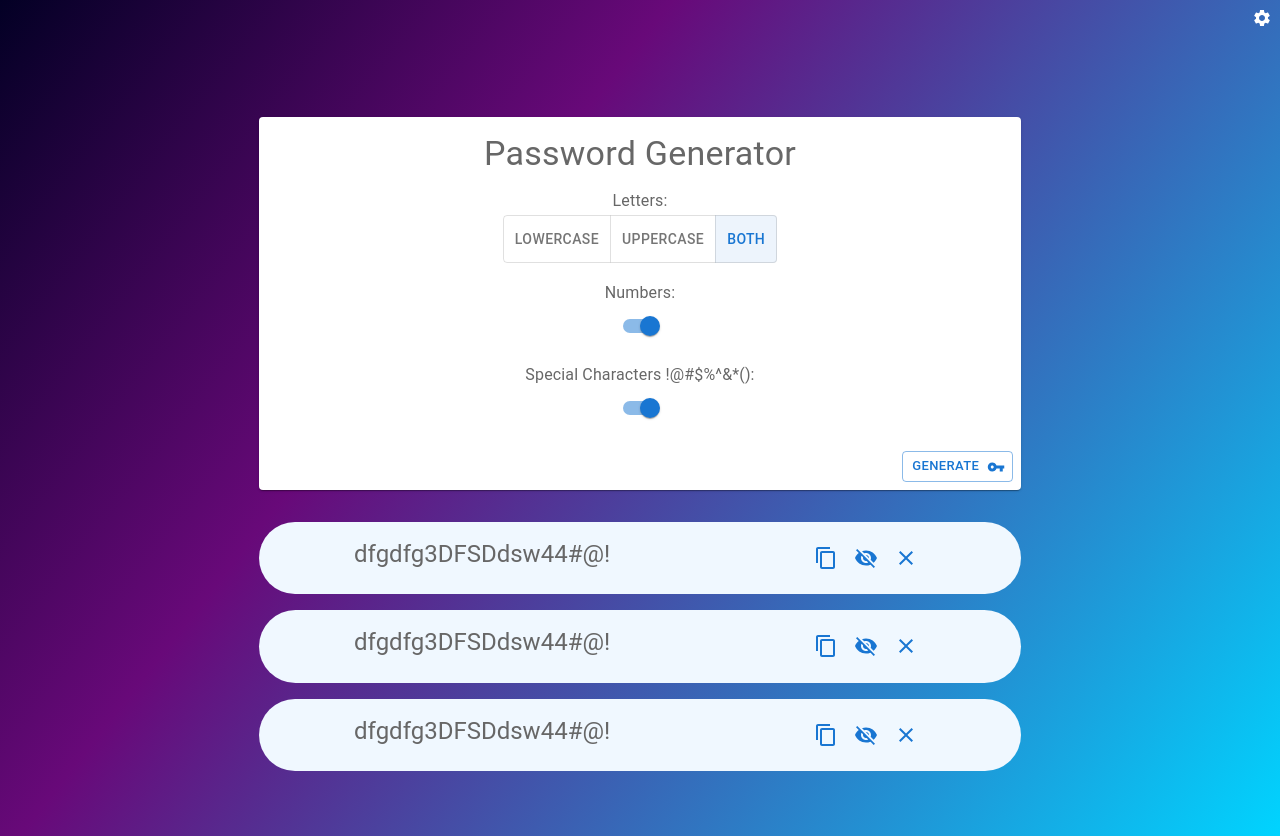
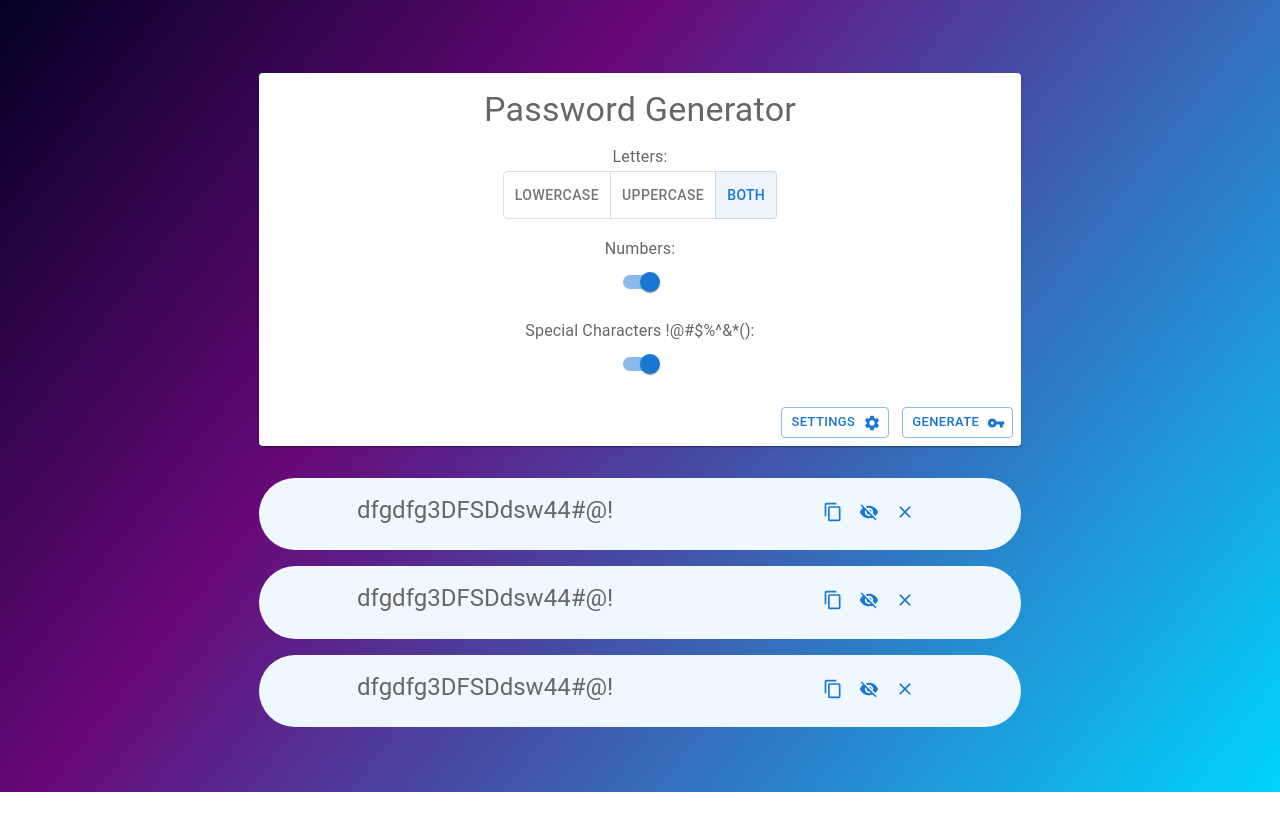
Before and after one commit to lesquive/password-generator, a React (Create React App) app: page / in a window 1280 px wide. After the commit the page ends 800 px from the top, so only its background shows below. Built offline with nearby package versions, Linux system fonts and the light colour scheme.

Commit message:
modified settings button placement & structure

```diff
--- a/package.json
+++ b/package.json
@@ -3,6 +3,10 @@
   "version": "0.1.0",
   "private": true,
   "dependencies": {
+    "@emotion/react": "^11.10.5",
+    "@emotion/styled": "^11.10.5",
+    "@mui/icons-material": "^5.10.16",
+    "@mui/material": "^5.10.16",
     "@testing-library/jest-dom": "^5.16.5",
     "@testing-library/react": "^13.4.0",
     "@testing-library/user-event": "^13.5.0",
--- a/src/App.tsx
+++ b/src/App.tsx
@@ -3,12 +3,10 @@ import Container from "@mui/material/Container";
 import OptionsCard from "./components/OptionsCard/OptionsCard";
 import PasswordResult from "./components/PasswordResult/PasswordResult";
 import "./App.css";
-import Header from "./components/Header/Header";
 
 function App() {
   return (
     <div className="App">
-      <Header />
       <Container maxWidth="lg">
         <Grid
           className="Grid"
--- a/src/components/Header/Header.tsx
+++ /dev/null
@@ -1,20 +0,0 @@
-import Grid from "@mui/material/Unstable_Grid2";
-import Settings from "./Settings/Settings";
-
-export default function Header() {
-  return (
-    <>
-      <Grid
-        container
-        direction="row"
-        justifyContent="flex-end"
-        alignItems="center"
-        spacing={2}
-      >
-        <Grid>
-          <Settings />
-        </Grid>
-      </Grid>
-    </>
-  );
-}
--- a/src/components/OptionsCard/OptionsCard.tsx
+++ b/src/components/OptionsCard/OptionsCard.tsx
@@ -6,6 +6,7 @@ import Typography from "@mui/material/Typography";
 import "./OptionsCard.css";
 import Options from "./Options/Options";
 import VpnKeyIcon from "@mui/icons-material/VpnKey";
+import Settings from "./Settings/Settings";
 
 export default function OptionsCard() {
   return (
@@ -17,6 +18,7 @@ export default function OptionsCard() {
         <Options />
       </CardContent>
       <CardActions className="CardActions">
+        <Settings />
         <Button size="small" variant="outlined" endIcon={<VpnKeyIcon />}>
           Generate
         </Button>
--- /dev/null
+++ b/src/components/OptionsCard/Settings/PasswordLength/PasswordLength.css
@@ -0,0 +1,6 @@
+.PasswordLengthBox {
+  min-width: 8rem;
+  margin-top: 2rem;
+  margin-bottom: 1rem;
+  background-color: "white";
+}
--- /dev/null
+++ b/src/components/OptionsCard/Settings/PasswordLength/PasswordLength.tsx
@@ -0,0 +1,34 @@
+import * as React from "react";
+import Box from "@mui/material/Box";
+import InputLabel from "@mui/material/InputLabel";
+import MenuItem from "@mui/material/MenuItem";
+import FormControl from "@mui/material/FormControl";
+import Select, { SelectChangeEvent } from "@mui/material/Select";
+import "./PasswordLength.css";
+
+export default function PasswordLength() {
+  const [length, setlength] = React.useState("8");
+
+  const handleChange = (event: SelectChangeEvent) => {
+    setlength(event.target.value as string);
+  };
+
+  return (
+    <Box className="PasswordLengthBox">
+      <FormControl fullWidth size="small">
+        <InputLabel id="leng-select">Length</InputLabel>
+        <Select
+          labelId="leng-select"
+          id="leng-select"
+          value={length}
+          label="Length"
+          onChange={handleChange}
+        >
+          <MenuItem value={8}>8</MenuItem>
+          <MenuItem value={12}>12</MenuItem>
+          <MenuItem value={16}>16</MenuItem>
+        </Select>
+      </FormControl>
+    </Box>
+  );
+}
--- /dev/null
+++ b/src/components/OptionsCard/Settings/RepeatCharacters/RepeatCharacters.css
@@ -0,0 +1,3 @@
+.RepeatChars {
+  color: #676767;
+}
--- /dev/null
+++ b/src/components/OptionsCard/Settings/RepeatCharacters/RepeatCharacters.tsx
@@ -0,0 +1,24 @@
+import Switch from "@mui/material/Switch";
+import { useState } from "react";
+import FormGroup from "@mui/material/FormGroup";
+import FormControlLabel from "@mui/material/FormControlLabel";
+import "./RepeatCharacters.css";
+
+export default function RepeatCharacters() {
+  const [repeat, setRepeat] = useState(true);
+
+  return (
+    <FormGroup className="RepeatChars">
+      <FormControlLabel
+        control={
+          <Switch
+            checked={repeat}
+            onChange={() => setRepeat(!repeat)}
+            inputProps={{ "aria-label": "controlled" }}
+          />
+        }
+        label="Repeat Characters"
+      />
+    </FormGroup>
+  );
+}
--- /dev/null
+++ b/src/components/OptionsCard/Settings/Settings.css
@@ -0,0 +1,3 @@
+.SettingsBttn {
+  margin-right: 0.313rem;
+}
--- /dev/null
+++ b/src/components/OptionsCard/Settings/Settings.tsx
@@ -0,0 +1,72 @@
+import * as React from "react";
+import Button from "@mui/material/Button";
+import Dialog from "@mui/material/Dialog";
+import DialogActions from "@mui/material/DialogActions";
+import DialogContent from "@mui/material/DialogContent";
+import DialogContentText from "@mui/material/DialogContentText";
+import DialogTitle from "@mui/material/DialogTitle";
+import SettingsIcon from "@mui/icons-material/Settings";
+import PasswordLength from "./PasswordLength/PasswordLength";
+import Grid from "@mui/material/Unstable_Grid2";
+import RepeatCharacters from "./RepeatCharacters/RepeatCharacters";
+import "./Settings.css";
+
+export default function Settings() {
+  const [open, setOpen] = React.useState(false);
+
+  const handleClickOpen = () => {
+    setOpen(true);
+  };
+
+  const handleClose = () => {
+    setOpen(false);
+  };
+
+  return (
+    <div className="SettingsBttn">
+      <Button
+        aria-label="Hide Password"
+        size="small"
+        variant="outlined"
+        endIcon={<SettingsIcon fontSize="small" />}
+        onClick={handleClickOpen}
+      >
+        Settings
+      </Button>
+      <Dialog
+        open={open}
+        onClose={handleClose}
+        aria-labelledby="alert-dialog-title"
+        aria-describedby="alert-dialog-description"
+      >
+        <DialogTitle id="alert-dialog-title">
+          {"Customize Your Password Settings"}
+        </DialogTitle>
+        <DialogContent>
+          <DialogContentText id="alert-dialog-description">
+            Change the length of the password or disable repeat characters
+          </DialogContentText>
+          <Grid
+            container
+            direction="column"
+            justifyContent="center"
+            alignItems="center"
+          >
+            <Grid>
+              <PasswordLength />
+            </Grid>
+            <Grid>
+              <RepeatCharacters />
+            </Grid>
+          </Grid>
+        </DialogContent>
+        <DialogActions>
+          <Button onClick={handleClose}>Cancel</Button>
+          <Button onClick={handleClose} autoFocus>
+            Done
+          </Button>
+        </DialogActions>
+      </Dialog>
+    </div>
+  );
+}
--- a/src/components/PasswordResult/PasswordResult.tsx
+++ b/src/components/PasswordResult/PasswordResult.tsx
@@ -33,7 +33,7 @@ export default function PasswordResult() {
                 aria-label="Hide Password"
                 component="label"
               >
-                <ContentCopyIcon />
+                <ContentCopyIcon fontSize="small" />
               </IconButton>
             </Grid>
             <Grid item>
@@ -42,7 +42,7 @@ export default function PasswordResult() {
                 aria-label="Hide Password"
                 component="label"
               >
-                <VisibilityOffIcon />
+                <VisibilityOffIcon fontSize="small" />
               </IconButton>
             </Grid>
             <Grid item>
@@ -51,7 +51,7 @@ export default function PasswordResult() {
                 aria-label="Hide Password"
                 component="label"
               >
-                <ClearIcon />
+                <ClearIcon fontSize="small" />
               </IconButton>
             </Grid>
           </Grid>
```
